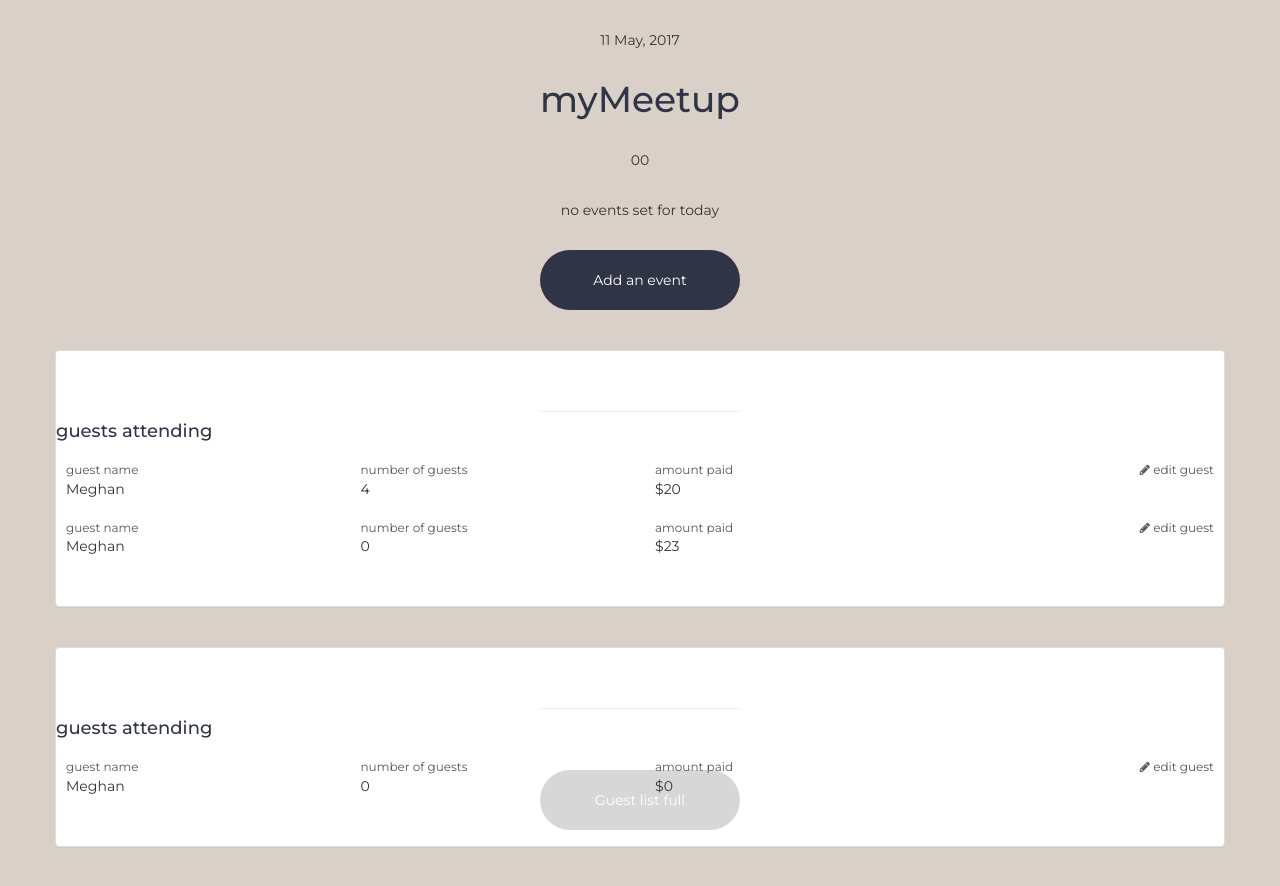
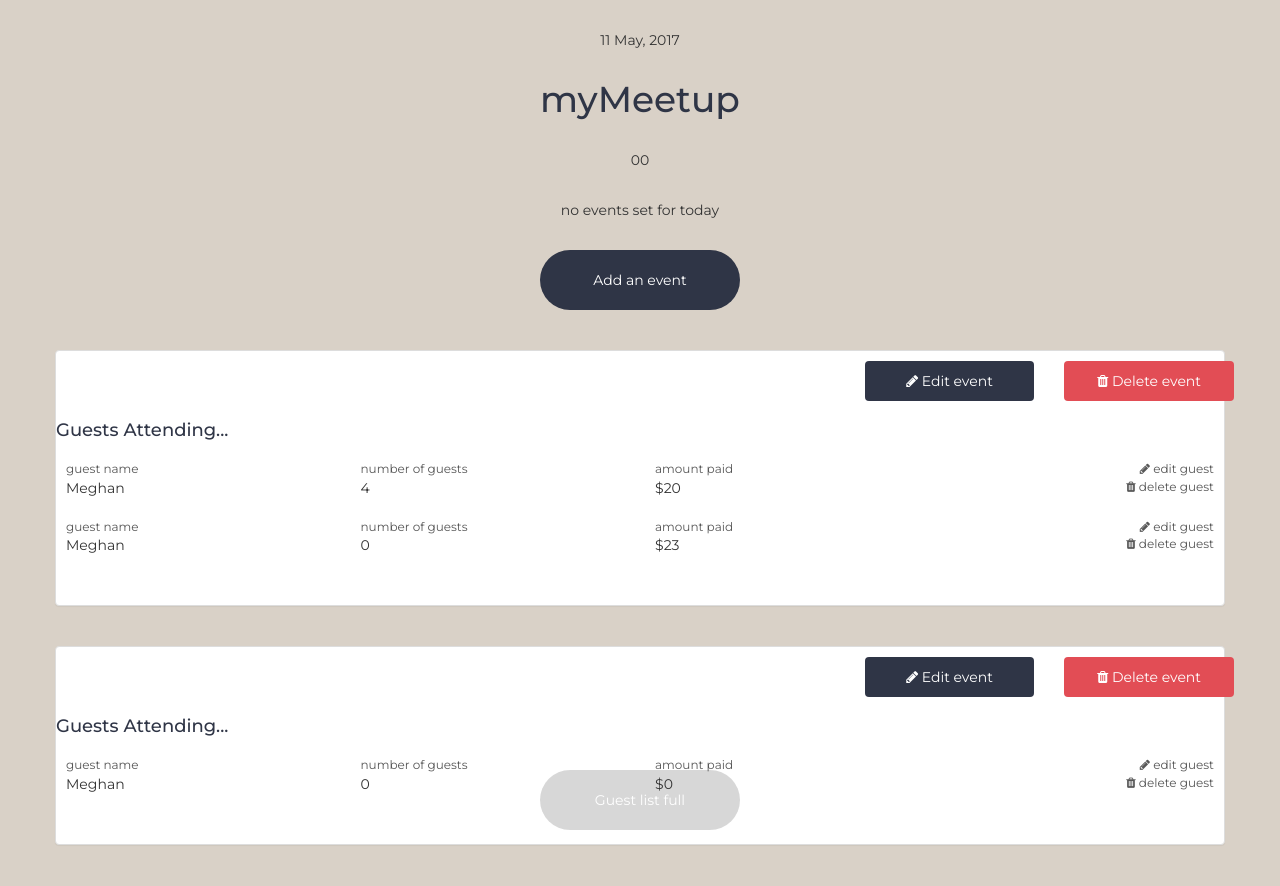
Before and after one commit to meghan-kradolfer/myMeetup, a React (Create React App) app: page / in a window 1280 px wide. Built offline with nearby package versions, Linux system fonts and the light colour scheme.

Commit message:
master: refining create/edit/delete functions

```diff
--- a/src/actions/eventActions.js
+++ b/src/actions/eventActions.js
@@ -22,11 +22,10 @@ export const editEvent = (values) => {
   }
 };
 
-export const editGuest = (values, eventId) => {
+export const editGuest = (values) => {
   return {
     type: types.EDIT_GUEST,
-    values,
-    eventId
+    values
   }
 };
 
@@ -37,10 +36,9 @@ export const removeEvent = (values) => {
   }
 };
 
-export const removeGuest = (values, eventId) => {
+export const removeGuest = (values) => {
   return {
     type: types.REMOVE_GUEST,
-    values,
-    eventId
+    values
   }
 };
--- a/src/components/AddGuest/AddGuest.js
+++ b/src/components/AddGuest/AddGuest.js
@@ -31,6 +31,12 @@ class AddGuest extends React.Component {
 
     if (name && guests) {
       add(this.state, event.id);
+      this.setState({
+        name: '',
+        guests: '',
+        paid: '',
+        error: false
+      });
       close();
     } else {
       this.setState({error: true});
--- a/src/components/App.js
+++ b/src/components/App.js
@@ -2,7 +2,7 @@ import React, { Component } from 'react';
 import { connect } from 'react-redux';
 import { Grid, Row } from 'react-bootstrap';
 import Moment from 'react-moment';
-import { addNewEvent, addNewGuest, editEvent, editGuest } from '../actions/eventActions';
+import { addNewEvent, addNewGuest, editEvent, editGuest, removeEvent, removeGuest } from '../actions/eventActions';
 import AddEvent from './AddEvent/AddEvent';
 import EventList from './EventList/EventList';
 
@@ -27,6 +27,12 @@ const mapDispatchToProps = (dispatch, props) => {
     },
     editGuest: (value, eventId) => {
       dispatch(editGuest(value, eventId));
+    },
+    removeEvent: (value) => {
+      dispatch(removeEvent(value));
+    },
+    removeGuest: (value) => {
+      dispatch(removeGuest(value));
     }
   }
 };
@@ -46,8 +52,9 @@ class App extends Component {
     this.handleAddNewGuest = this.handleAddNewGuest.bind(this);
     this.handleEditEvent = this.handleEditEvent.bind(this);
     this.handleEditGuest = this.handleEditGuest.bind(this);
+    this.handleDeleteEvent = this.handleDeleteEvent.bind(this);
+    this.handleDeleteGuest = this.handleDeleteGuest.bind(this);
   }
-
   openAddEvent() {
     this.setState({addEvent: true});
   }
@@ -66,8 +73,14 @@ class App extends Component {
   handleEditEvent(value) {
     this.props.editEvent(value);
   }
-  handleEditGuest(value, eventId) {
-    this.props.editGuest(value, eventId);
+  handleEditGuest(value) {
+    this.props.editGuest(value);
+  }
+  handleDeleteEvent(value) {
+    this.props.removeEvent(value);
+  }
+  handleDeleteGuest(value) {
+    this.props.removeGuest(value);
   }
   render() {
     const { events, participants } =this.props;
@@ -100,7 +113,9 @@ class App extends Component {
               editEvent={this.openEditEvent}
               handleAddNewGuest={this.handleAddNewGuest}
               handleEditEvent={this.handleEditEvent}
-              handleEditGuest={this.handleEditGuest}/>
+              handleEditGuest={this.handleEditGuest}
+              handleDeleteEvent={this.handleDeleteEvent}
+              handleDeleteGuest={this.handleDeleteGuest} />
           </Row>
         </Grid>
         <AddEvent open={this.state.addEvent}
--- /dev/null
+++ b/src/components/DeleteConfirm/DeleteConfirm.js
@@ -0,0 +1,27 @@
+import React from 'react'
+import { Modal, Row, Col } from 'react-bootstrap'
+
+const DeleteConfirm = ({open, close, remove, component}) => (
+  <Modal show={open === component.id} onHide={close} >
+    <Modal.Body>
+      <Modal.Header closeButton>
+        <h3 className="text-center mb-1">Are you sure you want to remove <span>{component.name}</span>?</h3>
+        <hr />
+      </Modal.Header>
+      <Row>
+        <Col md={6} className="form-group">
+          <button type="submit" className="btn btn-block btn-default" onClick={() => close()} >
+           Cancel
+          </button>
+        </Col>
+        <Col md={6} className="form-group">
+          <button type="submit" className="btn btn-block btn-secondary" onClick={() => {remove(component); close()}}>
+            Confirm
+          </button>
+        </Col>
+      </Row>
+    </Modal.Body>
+  </Modal>
+);
+
+export default DeleteConfirm
--- a/src/components/EventList/EventList.css
+++ b/src/components/EventList/EventList.css
@@ -25,18 +25,24 @@
   font-size: 12px;
 }
 
+.EventList .EventList-btn,
+.EventList .EventList-delete {
+  margin: 10px;
+  color: #ffffff;
+  padding: 10px 20px;
+}
+
 .EventList .EventList-btn {
-  margin: 10px;
   background-color: #2F3546;
-  height: 40px;
-  width: 40px;
-  line-height: 40px;
-  padding:0;
+}
+
+.EventList .EventList-delete {
+  background-color: #E24D55;
+}
+.EventList .EventList-delete:hover,
+.EventList .EventList-delete:focus {
+  background-color: #bf4951;
   color: #ffffff;
-  border-radius: 100%;
-  opacity: 0;
-  -webkit-transition: opacity 1s ease;
-  transition: opacity 1s ease;
 }
 
 .EventList .EventList-Add {
@@ -51,13 +57,8 @@
   transition: opacity 1s ease;
 }
 
-.EventList .collapse.in .EventList-btn,
 .EventList .collapse.in .EventList-Add {
   opacity: 1;
-}
-
-.EventList .collapsing {
-  position: static;
 }
 
 .EventList .EventList-btn:hover,
--- a/src/components/EventList/EventList.js
+++ b/src/components/EventList/EventList.js
@@ -4,7 +4,9 @@ import Moment from 'react-moment';
 import GuestList  from '../GuestList/GuestList';
 import AddGuest from '../AddGuest/AddGuest';
 import Event from '../Event/Event';
+import DeleteConfirm from '../DeleteConfirm/DeleteConfirm';
 import './EventList.css';
+
 
 function sort(arr) {
   return arr.sort((a, b) => a.date > b.date);
@@ -40,12 +42,15 @@ class EventList extends React.Component {
     super(...args);
     this.state = {
       editEvent: false,
+      deleteEvent: false,
       addGuest: false
     };
     this.openAddGuest = this.openAddGuest.bind(this);
     this.openEditEvent = this.openEditEvent.bind(this);
     this.closeAddGuest = this.closeAddGuest.bind(this);
     this.closeEditEvent = this.closeEditEvent.bind(this);
+    this.openDeleteEvent = this.openDeleteEvent.bind(this);
+    this.closeDeleteEvent = this.closeDeleteEvent.bind(this);
   }
   closeAddGuest() {
     this.setState({addGuest: false});
@@ -59,8 +64,14 @@ class EventList extends React.Component {
   closeEditEvent() {
     this.setState({editEvent: false});
   }
+  openDeleteEvent(id) {
+    this.setState({deleteEvent: id});
+  }
+  closeDeleteEvent() {
+    this.setState({deleteEvent: false});
+  }
   render() {
-    const { events, handleAddNewGuest, handleEditEvent, handleEditGuest } = this.props;
+    const { events, handleAddNewGuest, handleEditEvent, handleEditGuest, handleDeleteEvent, handleDeleteGuest } = this.props;
     return (
       <Accordion className="EventList mt-1">
         { sort(events).map( event => {
@@ -68,22 +79,35 @@ class EventList extends React.Component {
           event.finances = event.participant ? event.participant.reduce(function(total,x){return total + Number(x.paid)}, 0) : 0;
           return (
             <Panel key={event.id} className="EventList-Row" header={eventHeader(event)} eventKey={event.id}>
-             <Row className="text-center">
-               <span className="btn EventList-btn" onClick={()=> this.openEditEvent(event.id)}><i className="fa fa-pencil"></i></span>
-               <span className="btn EventList-btn" onClick={()=> this.openEditEvent(event.id)}><i className="fa fa-trash"></i></span>
+             <Row>
+               <Col md={2} mdOffset={8}>
+                 <span className="btn btn-block EventList-btn" onClick={()=> this.openEditEvent(event.id)}><i className="fa fa-pencil"></i> Edit event</span>
+               </Col>
+               <Col  md={2} >
+                 <span className="btn btn-block EventList-delete" onClick={()=> this.openDeleteEvent(event.id)}><i className="fa fa-trash"></i> Delete event</span>
+                 <DeleteConfirm open={ this.state.deleteEvent }
+                                close={ this.closeDeleteEvent }
+                                remove={ handleDeleteEvent }
+                                component={ event } />
+               </Col>
              </Row>
-              <hr />
               <Event open={ this.state.editEvent }
                      close={ this.closeEditEvent }
                      edit={ handleEditEvent }
                      event={ event } />
-              <GuestList participant={event.participant} handleEditGuest={handleEditGuest} event={event}/>
+
+              <GuestList participant={event.participant}
+                         handleEditGuest={handleEditGuest}
+                         handleDeleteGuest={handleDeleteGuest}
+                         event={event} />
+
               { event.guestCount < event.max_guests &&
               <button className="btn btn-primary EventList-Add" onClick={()=> this.openAddGuest(event.id)}>Add a guest</button>
               }
               { event.guestCount >= event.max_guests &&
               <button className="btn btn-primary EventList-Add" disabled>Guest list full</button>
               }
+
               <AddGuest open={ this.state.addGuest }
                         close={ this.closeAddGuest }
                         add={ handleAddNewGuest }
--- a/src/components/GuestList/GuestList.js
+++ b/src/components/GuestList/GuestList.js
@@ -1,16 +1,20 @@
 import React from 'react';
 import { Row, Col } from 'react-bootstrap';
 import Guest from '../Guest/Guest';
+import DeleteConfirm from '../DeleteConfirm/DeleteConfirm';
 import './GuestList.css';
 
 class GuestList extends React.Component {
   constructor(...args) {
     super(...args);
     this.state = {
-      editGuest: false
+      editGuest: false,
+      deleteGuest: false
     };
     this.openEditGuest = this.openEditGuest.bind(this);
     this.closeEditGuest = this.closeEditGuest.bind(this);
+    this.openDeleteGuest = this.openDeleteGuest.bind(this);
+    this.closeDeleteGuest = this.closeDeleteGuest.bind(this);
   }
   openEditGuest(id) {
     this.setState({editGuest: id});
@@ -18,12 +22,20 @@ class GuestList extends React.Component {
   closeEditGuest() {
     this.setState({editGuest: false});
   }
+  openDeleteGuest(id) {
+    this.setState({deleteGuest: id});
+  }
+  closeDeleteGuest() {
+    this.setState({deleteGuest: false});
+  }
   render() {
-    const { participant, handleEditGuest, event } = this.props;
+    const { participant, handleEditGuest, event, handleDeleteGuest } = this.props;
     return (
       <div className="GuestList">
-        <h4>guests attending</h4>
-        { participant.map( part => (
+        <h4>Guests Attending...</h4>
+        { participant.map( part => {
+          part.eventId = event.id;
+          return (
             <div key={part.id} className="GuestList-List">
               <Row>
                 <Col md={3}>
@@ -40,6 +52,7 @@ class GuestList extends React.Component {
                 </Col>
                 <Col md={3}>
                   <p className="GuestList-label text-right link" onClick={()=> this.openEditGuest(part.id)}><i className="fa fa-pencil"></i> edit guest</p>
+                  <p className="GuestList-label text-right link" onClick={()=> this.openDeleteGuest(part.id)}><i className="fa fa-trash"></i> delete guest</p>
                 </Col>
               </Row>
               <Guest open={ this.state.editGuest }
@@ -47,8 +60,16 @@ class GuestList extends React.Component {
                      edit={ handleEditGuest }
                      participant={ part }
                      event={ event } />
+              <DeleteConfirm open={ this.state.deleteGuest }
+                             close={ this.closeDeleteGuest }
+                             remove={ handleDeleteGuest }
+                             component={ part } />
             </div>
-        ))}
+          )
+        })}
+        { event.participant.length <= 0 &&
+        <em>No guest currently attending</em>
+        }
       </div>
     );
   }
--- a/src/reducers/events.js
+++ b/src/reducers/events.js
@@ -8,7 +8,7 @@ const events = (state = [], action) => {
       ];
     case 'ADD_GUEST':
       return state.map(item => {
-        if(item.id === action.id){
+        if(item.id === action.eventId){
           action.values.id = item.participant.length+1;
           item.participant.push(action.values);
           return item;
@@ -24,13 +24,15 @@ const events = (state = [], action) => {
       });
     case 'EDIT_GUEST':
       return state.map(item => {
-        if(item.id === action.id){
-          item.participant.map(part=> {
+        if(item.id === action.values.eventId){
+          item.participant = item.participant.map(part=> {
             if(part.id === action.values.id){
               return action.values;
             }
             return part;
           });
+          console.log(item);
+          return item;
         }
         return item;
       });
@@ -38,8 +40,8 @@ const events = (state = [], action) => {
       return state.filter(({ id }) => id !== action.values.id);
     case 'REMOVE_GUEST':
       return state.map(item => {
-        if(item.id === action.id){
-          return item.participant.filter(({ id }) => id !== action.values.id);
+        if(item.id === action.values.eventId) {
+          item.participant = item.participant.filter(({ id }) => id !== action.values.id);
         }
         return item;
       });
```
Also changed, not shown: src/components/AddEvent/AddEvent.js (+17 -5 lines), src/components/Event/Event.js (+37 -19 lines), src/components/Guest/Guest.js (+40 -14 lines), src/index.css (+8 -0 lines). Lines whose indentation alone changed are shown as unchanged.
